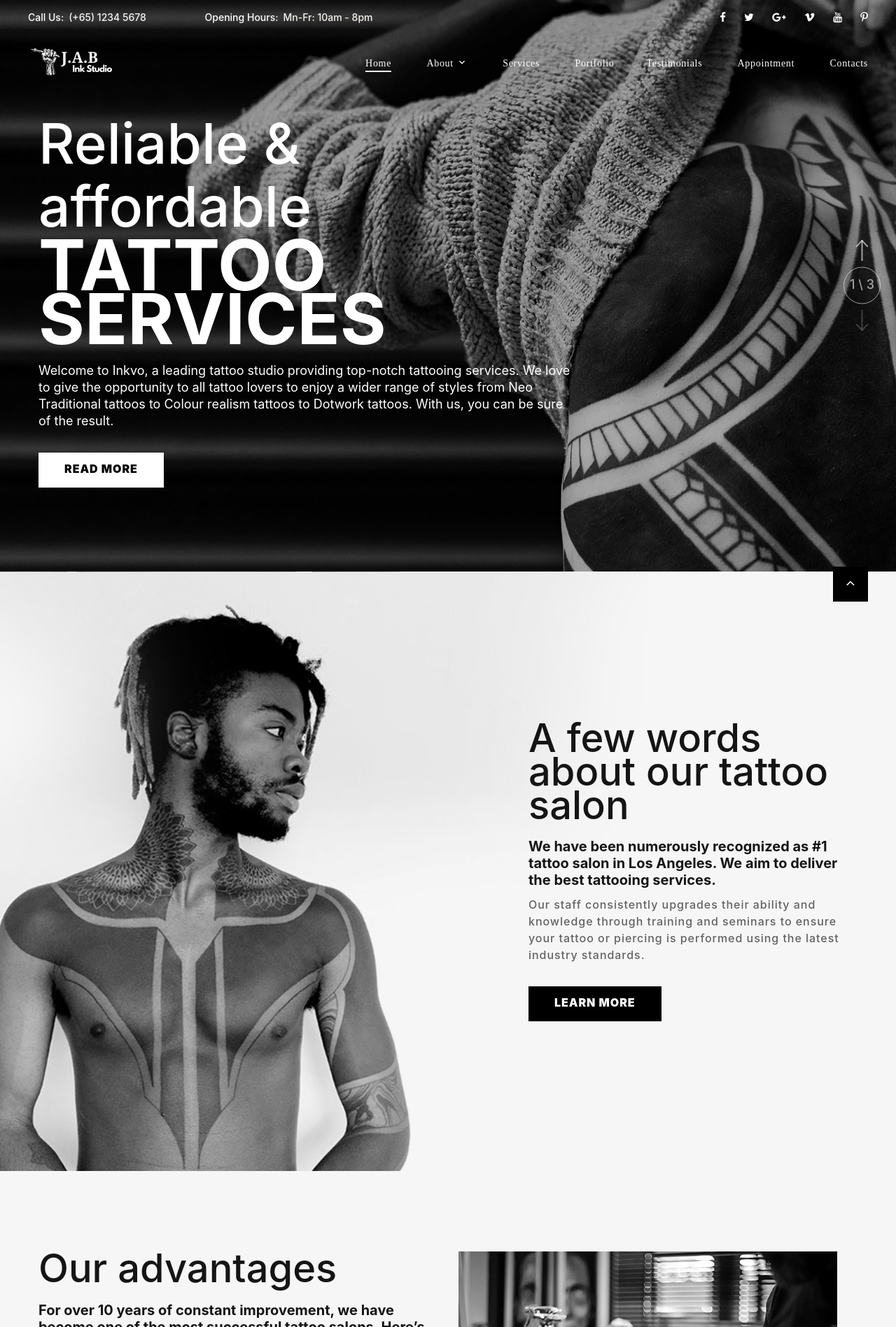
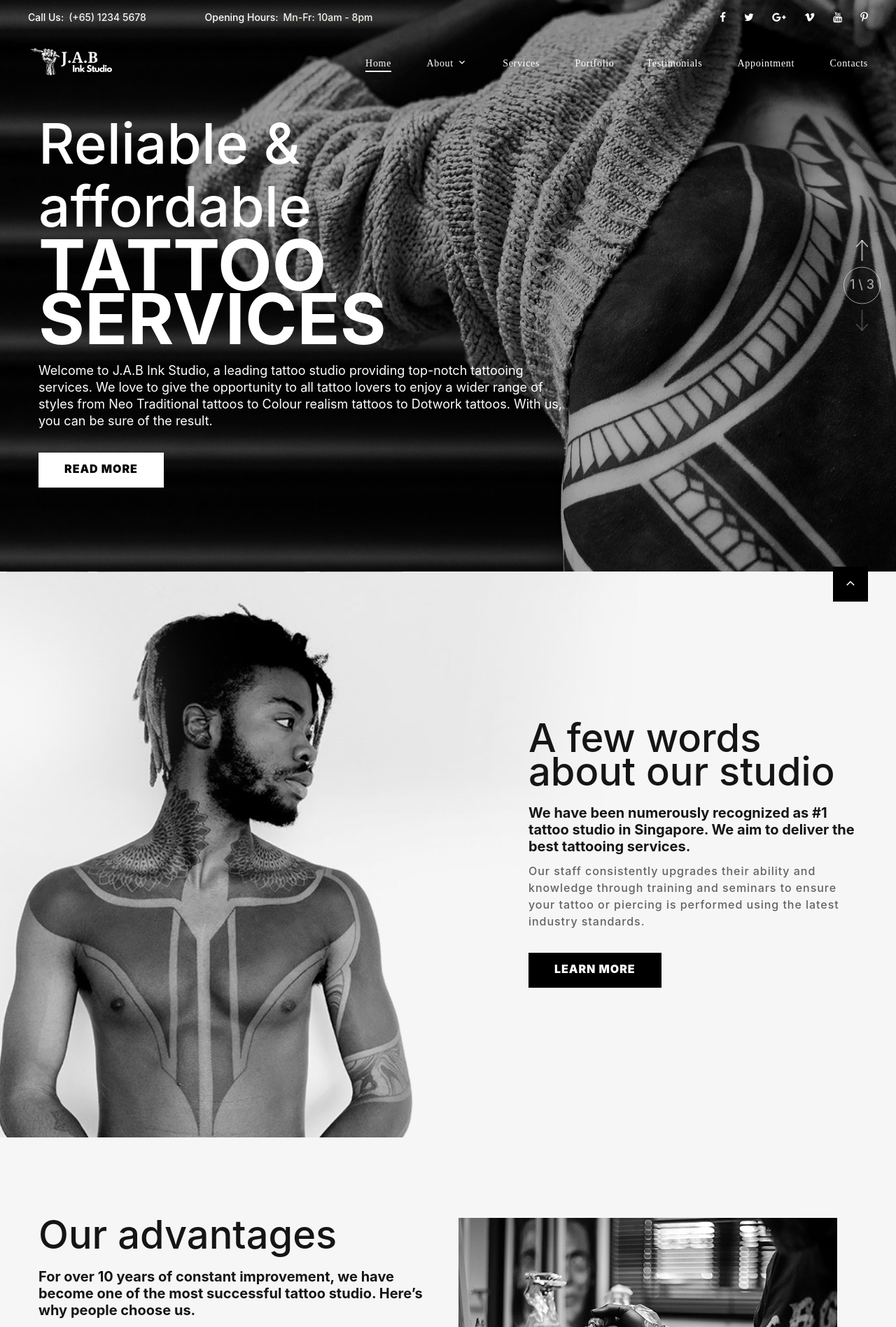
Before and after one commit to AdrianCCB/capstone, a PHP site: page / in a window 1280 px wide. Shown: the top 1897 px of the page at 70% size. Run offline with PHP 8.4, Linux system fonts and the light colour scheme; some web fonts are replaced.

Commit message:
update text

```diff
--- a/index.php
+++ b/index.php
@@ -161,7 +161,7 @@
                 <div class="row">
                   <div class="col-sm-10 col-lg-9 col-xl-8">
                     <h1 data-caption-animate="fadeInUp" data-caption-delay="100"><span>Reliable & affordable</span><span class="title-big">TATTOO SERVICES</span></h1>
-                    <p class="lead" data-caption-animate="fadeInUp" data-caption-delay="250">Welcome to Inkvo, a leading tattoo studio providing top-notch tattooing services. We love to give the opportunity to all tattoo lovers to enjoy a wider range of styles from Neo Traditional tattoos to Colour realism tattoos to Dotwork tattoos. With us, you can be sure of the result.</p><a class="button button-primary" href="services.php" data-caption-animate="fadeInUp" data-caption-delay="450">Read more</a>
+                    <p class="lead" data-caption-animate="fadeInUp" data-caption-delay="250">Welcome to J.A.B Ink Studio, a leading tattoo studio providing top-notch tattooing services. We love to give the opportunity to all tattoo lovers to enjoy a wider range of styles from Neo Traditional tattoos to Colour realism tattoos to Dotwork tattoos. With us, you can be sure of the result.</p><a class="button button-primary" href="services.php" data-caption-animate="fadeInUp" data-caption-delay="450">Read more</a>
                   </div>
                 </div>
               </div>
@@ -187,7 +187,7 @@
                 <div class="row">
                   <div class="col-md-10 col-lg-9 col-xl-8">
                     <h1 data-caption-animate="fadeInUp" data-caption-delay="100"><span>100% safe & painless</span><span class="title-big">TATTOOING</span></h1>
-                    <p class="lead" data-caption-animate="fadeInUp" data-caption-delay="250">At Inkvo, we guarantee safe tattooing at any of our salons. Even if you haven’t had any tattoos yet, rest assured that our artists will minimize any negative impressions from your first-time tattoo. We wil also take care of all healing procedures depending on your skin type.</p><a class="button button-primary" href="testimonials.php" data-caption-animate="fadeInUp" data-caption-delay="450">Read more</a>
+                    <p class="lead" data-caption-animate="fadeInUp" data-caption-delay="250">At J.A.B Ink Studio, we guarantee safe tattooing at any of our salons. Even if you haven’t had any tattoos yet, rest assured that our artists will minimize any negative impressions from your first-time tattoo. We wil also take care of all healing procedures depending on your skin type.</p><a class="button button-primary" href="testimonials.php" data-caption-animate="fadeInUp" data-caption-delay="450">Read more</a>
                   </div>
                 </div>
               </div>
@@ -231,8 +231,8 @@
         <div class="container">
           <div class="row justify-content-md-end">
             <div class="col-lg-6 col-xl-5">
-              <h2>A few words about our tattoo salon</h2>
-              <p class="big text-gray-800">We have been numerously recognized as #1 tattoo salon in Los Angeles. We aim to deliver the best tattooing services.</p>
+              <h2>A few words about our studio</h2>
+              <p class="big text-gray-800">We have been numerously recognized as #1 tattoo studio in Singapore. We aim to deliver the best tattooing services.</p>
               <p class="text-spacing-60">Our staff consistently upgrades their ability and knowledge through training and seminars to ensure your tattoo or piercing is performed using the latest industry standards.</p><a class="button button-primary" href="overview.php">learn more</a>
             </div>
           </div>
@@ -245,8 +245,8 @@
               <div class="row row-50 row-lg-70">
                 <div class="col-md-6 col-lg-12">
                   <h2>Our advantages</h2>
-                  <p class="big text-gray-800">For over 10 years of constant improvement, we have become one of the most successful tattoo salons. Here’s why people choose us.</p>
-                  <p>Continuous learning and advanced training is essential in the tattoo industry. That’s why constant evolving and new products and techniques are vitally important to our staff. Every tattoo artist at Inkvo works on their skills and creativity. We are also dedicated to delivering you the best possible result at an affordable price.</p>
+                  <p class="big text-gray-800">For over 10 years of constant improvement, we have become one of the most successful tattoo studio. Here’s why people choose us.</p>
+                  <p>Continuous learning and advanced training is essential in the tattoo industry. That’s why constant evolving and new products and techniques are vitally important to our staff. Every tattoo artist at J.A.B Ink Studio works on their skills and creativity. We are also dedicated to delivering you the best possible result at an affordable price.</p>
                 </div>
                 <div class="col-md-6 col-lg-12">
                   <div class="quote-with-image">
@@ -267,7 +267,7 @@
                 <div class="col-md-6 col-lg-12">
                   <figure class="block-image"><img src="images/home-1-9-541x369.jpg" alt="" width="541" height="369"/>
                   </figure>
-                  <p>Every artist at Inkvo understands that safety always comes first. That’s why the team of our salon uses only the best tattoing equipment and consumables. Moreover, we guarantee 100% sterility and complete medical care in each and after each procedure. Tattoo artists at our salon will make every effort to provide you with a painless experience.</p>
+                  <p>Every artist at J.A.B Ink Studio understands that safety always comes first. That’s why the team of our studio uses only the best tattoing equipment and consumables. Moreover, we guarantee 100% sterility and complete medical care in each and after each procedure. Tattoo artists at our studio will make every effort to provide you with a painless experience.</p>
                 </div>
                 <div class="col-md-6 col-lg-12">
                   <div class="box-video" data-lightgallery="group"><img src="images/home-1-8-541x369.jpg" alt="" width="541" height="369"/><a class="button-play" data-lightgallery="item" href="https://www.youtube.com/watch?v=m10Vl9TXpec"></a>
@@ -283,7 +283,7 @@
           <div class="row justify-content-center">
             <div class="col-md-9 col-lg-7">
               <h2>Our Services</h2>
-              <p>We provide a wide variety of tattooing services to both regular and new clients. At Inkvo, you can expect first-class treatment as well as 100% safe and sterile environment & equipment.</p>
+              <p>We provide a wide variety of tattooing services to both regular and new clients. At J.A.B Ink Studio, you can expect first-class treatment as well as 100% safe and sterile environment & equipment.</p>
             </div>
           </div>
           <div class="row icon-modern-list no-gutters">
@@ -292,7 +292,7 @@
                 <div class="icon-modern"><img src="images/icon-01-80x80.png" alt="" width="80" height="80"/>
                 </div>
                 <h4 class="box-icon-modern-title"><a href="services.php">Tattooing</a></h4>
-                <p>At our tattoo salon, we combine modern technics with traditional ones for a premium result.</p>
+                <p>At our tattoo studio, we combine modern technics with traditional ones for a premium result.</p>
               </article>
             </div>
             <div class="col-sm-6 col-lg-4">
@@ -359,7 +359,7 @@
       <section class="section section-lg bg-default text-center">
         <div class="container">
           <h2>Our amazing artists</h2>
-          <p class="block-lg">Inkvo has a team of talented and highly creative artists whose main goal is not just to keep you satisfied but also impress you with a unique art that will help you stand out from the crowd. The experience and unmatched skills of our tattooists are reasons of our salon’s success.</p>
+          <p class="block-lg">J.A.B Ink Studio has a team of talented and highly creative artists whose main goal is not just to keep you satisfied but also impress you with a unique art that will help you stand out from the crowd. The experience and unmatched skills of our tattooists are reasons of our studio’s success.</p>
         </div>
         <div class="container">
           <div class="row row-20">
@@ -405,7 +405,7 @@
           <div class="row justify-content-center">
             <div class="col-md-10 col-xl-9">
               <h2>Portfolio</h2>
-              <p>Our salon provides tattoos of various complexity. From simple to highly creative artworks, we gather all our achievements in the portfolio. Feel free to take a look at the gallery below to discover our best works.</p>
+              <p>Our studio provides tattoos of various complexity. From simple to highly creative artworks, we gather all our achievements in the portfolio. Feel free to take a look at the gallery below to discover our best works.</p>
             </div>
           </div>
           <div class="row row-30">
@@ -526,7 +526,7 @@
               <div class="block-xs">
                 <h2>Testimonials of Our Clients</h2>
                 <p class="big text-gray-800">Thanks to our clients’ regular reviews, testimonials, and comments, we are able to improve our studio.</p>
-                <p>Unlike other studios, we prefer to maintain a constant connection with our customers and receive feedback on every service, whether it’s a simple tattoo or a permanent makeup service. If you’ve already visited Inkvo, feel free to contact us and send your testimonial.</p>
+                <p>Unlike other studios, we prefer to maintain a constant connection with our customers and receive feedback on every service, whether it’s a simple tattoo or a permanent makeup service. If you’ve already visited J.A.B Ink Studio, feel free to contact us and send your testimonial.</p>
               </div>
             </div>
             <div class="col-lg-6">
@@ -539,7 +539,7 @@
                   </div>
                   <div class="quote-body">
                     <div class="quote-text">
-                      <p>I visited Inkvo about a month ago to get a tattoo. The salon has a very laid-back atmosphere while also staying very professional. Everyone was very nice and welcoming. James is not just an awesome artist, but a pretty cool guy to hang out with while getting tattooed.</p>
+                      <p>I visited J.A.B Ink Studio about a month ago to get a tattoo. The salon has a very laid-back atmosphere while also staying very professional. Everyone was very nice and welcoming. James is not just an awesome artist, but a pretty cool guy to hang out with while getting tattooed.</p>
                     </div>
                     <svg class="quote-body-mark" version="1.1" xmlns="http://www.w3.org/2000/svg" x="0px" y="0px" width="66px" height="49px" viewbox="0 0 66 49" enable-background="new 0 0 66 49" xml:space="preserve">
                       <g></g>
@@ -573,7 +573,7 @@
                   </div>
                   <div class="quote-body">
                     <div class="quote-text">
-                      <p>Inkvo  is a place where you can get a high-quality tattoo, and even order a custom design based on your wishes and expectations. This is exactly what I received during my first visit to the salon, and I will certainly come here again to have another tattoo done.</p>
+                      <p>J.A.B Ink Studio is a place where you can get a high-quality tattoo, and even order a custom design based on your wishes and expectations. This is exactly what I received during my first visit to the studio, and I will certainly come here again to have another tattoo done.</p>
                     </div>
                     <svg class="quote-body-mark" version="1.1" xmlns="http://www.w3.org/2000/svg" x="0px" y="0px" width="66px" height="49px" viewbox="0 0 66 49" enable-background="new 0 0 66 49" xml:space="preserve">
                       <g></g>
```
